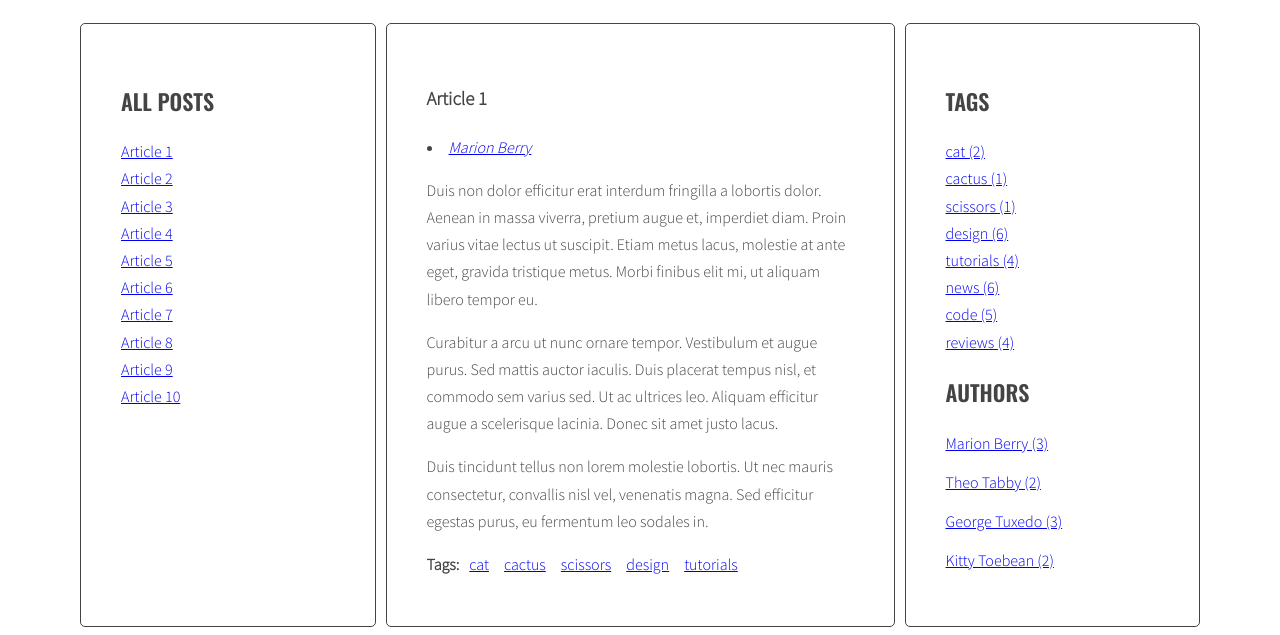
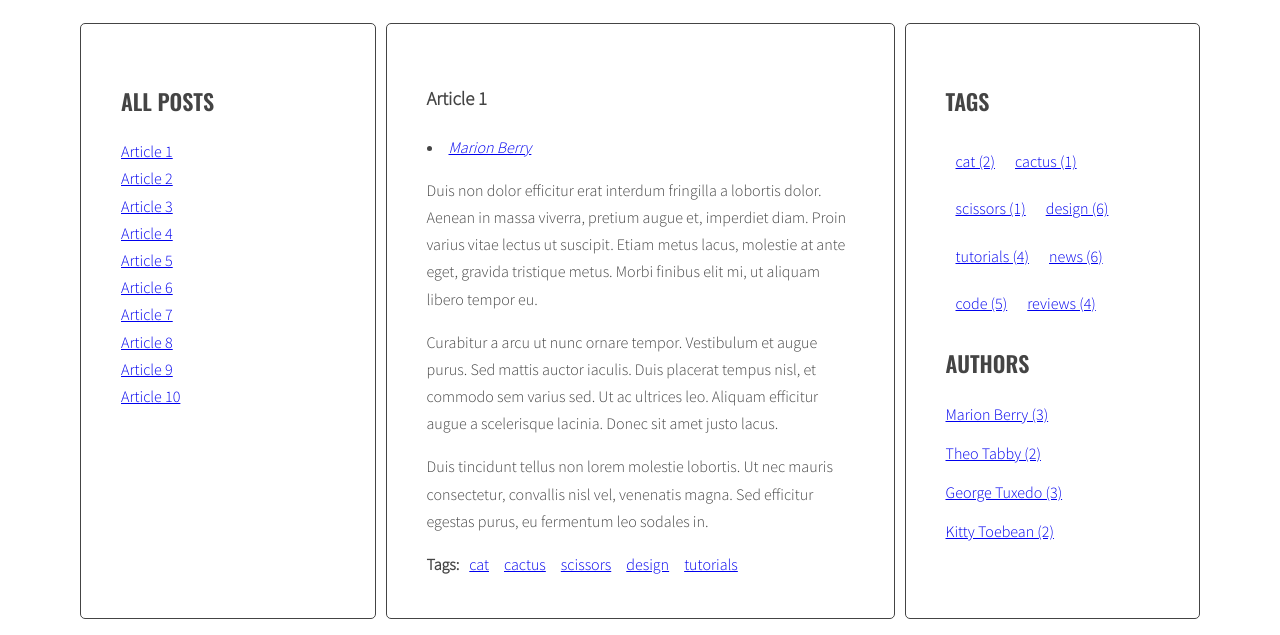
Before and after one commit to krzys1987/javascript-blog, a website: page index.html in a window 1280 px wide. Shown: the part 220-855 px from the top of the page. Drawn offline with nearby package versions, Linux system fonts and the light colour scheme.

Commit message:
tagcloud DONE - almost

```diff
--- a/js/script.js
+++ b/js/script.js
@@ -9,7 +9,9 @@
     titleListSelector: '.titles',
     articleTagsSelector: '.post-tags .list',
     tagsListSelector: '.sidebar .list.tags',
-    articleAuthorSelector: '.post-author'
+    articleAuthorSelector: '.post-author',
+    cloudClassCount: 5,
+    //cloudClassPrefix: tag-size-
     //authorsListSelector:
   };
 
@@ -90,22 +92,26 @@
 
   generateTitleLinks();
 
-  /* Calculate Tag parameters
-  const calculateTagParams = function(allTags){
-    const params = [
-      max: 0 //set to 0 initially to +
+  const generateTags = function() {
+
+    //[NEW] set an object parameters
+    const params = {
       min: 999999,
-    ]
-    for(const tag in tags)
-      params;
-      if(tags[design] > params.max){
+      max: 0,
+    };
 
+    const calculateTagParams = function(){
+      for(const tag in allTags){
+        if(allTags[tag] < params.min){
+          console.log(tag + ' is used');
+          params.min = allTags[tag];
+        }
+        if(allTags[tag] > params.max){
+          params.max = allTags[tag];
+        }
       }
-  }
+    };
 
-  /* add tags to articles */
-
-  const generateTags = function() {
     /* [NEW] create a new variable allTags with an empty object */
     let allTags = { };
 
@@ -156,14 +162,57 @@
       /* [DONE] END LOOP: for every article: */
     }
 
+    /* [DONE] execute function calculateTagParams */
+    calculateTagParams();
+    console.log(calculateTagParams);
+    console.log(params); //Show min and max? But why?
+
     /* [NEW] find list of tags in right column */
     const tagList = document.querySelector(opts.tagsListSelector);
 
     /* [NEW] create variable for all links HTML code */
     let allTagsHTML = '';
 
+    calculateTagParams(); //don't know why it is here
+
+    /* [NEW] using tags to change display */
+
     /* [NEW] START LOOP: for each tag in allTags: */
     for(let tag in allTags){
+      if (allTags[tag] > params.max/2) { //where number (2) comes from?
+        className = 'tag-size-4';
+      }
+      else if (allTags[tag] < params.max/4) {
+        className = 'tag-size-1';
+      }
+      else if (allTags[tag] > params.max/1.5) {
+        className = 'tag-size-5';
+      }
+      else if (allTags[tag] < params.max/3) {
+        className = 'tag-size-3';
+      } else {
+        className = 'tag-size-2';
+      }
+
+      /* [NEW] calculateTagClass
+
+      classNumber = Math.floor( 0.5 * 5 + 1 );
+
+      classNumber = Math.floor( 0.5 * cloudClassCount + 1 );
+
+      classNumber = Math.floor( ( 4 / 8 ) * cloudClassCount + 1 );
+
+      classNumber = Math.floor( ( (6 - 2) / (10 - 2) ) * cloudClassCount + 1 );
+
+      classNumber = Math.floor( ( (count - 2) / (10 - 2) ) * cloudClassCount + 1 );
+
+      classNumber = Math.floor( ( (count - 2) / (params.max - 2) ) * cloudClassCount + 1 );
+
+      classNumber = Math.floor( ( (count - params.min) / (params.max - 2) ) * cloudClassCount + 1 );
+
+      classNumber = Math.floor( ( (count - params.min) / (params.max - params.min) ) * cloudClassCount + 1 );
+      */
+
       /* [NEW] generate code of a link and add it to allTagsHTML */
       allTagsHTML += '<li><a href="#tag-' + tag + '"><span>' + tag + ' (' + allTags[tag] + ')</span></a></li>';
     }
--- a/sass/style.scss
+++ b/sass/style.scss
@@ -119,3 +119,29 @@ body {
     margin: 0 10px 0 0;
   }
 }
+
+/* list various font-size for classes */
+.tag-size-1 {
+  font-size: 12px;
+}
+
+.tag-size-2 {
+  font-size: 14px;
+}
+
+.tag-size-3 {
+  font-size: 16px;
+}
+
+.tag-size-4 {
+  font-size: 20px;
+}
+
+.tag-size-5 {
+  font-size: 25px;
+}
+
+.sidebar .list.tags li {
+  display: inline-block;
+  margin: 10px;
+}
```
Also changed, not shown: css/style.css, 1 other file.
